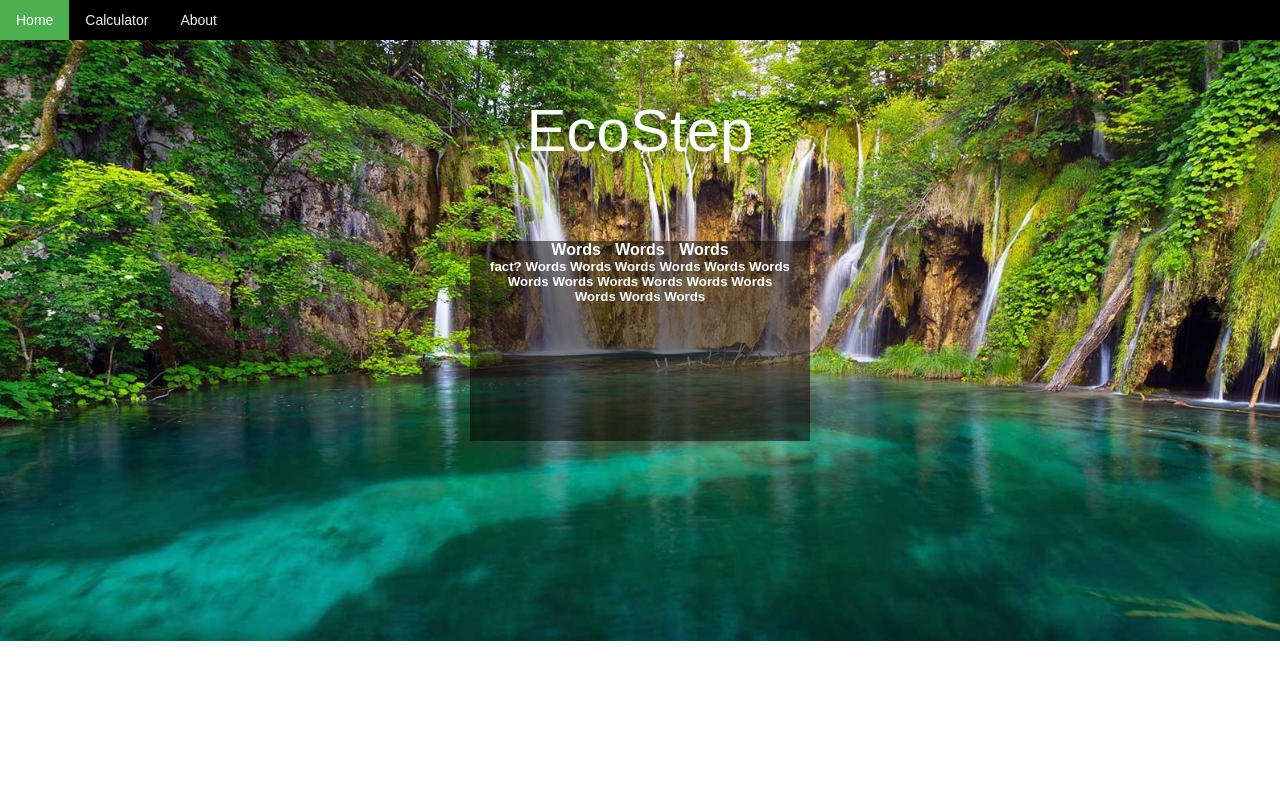
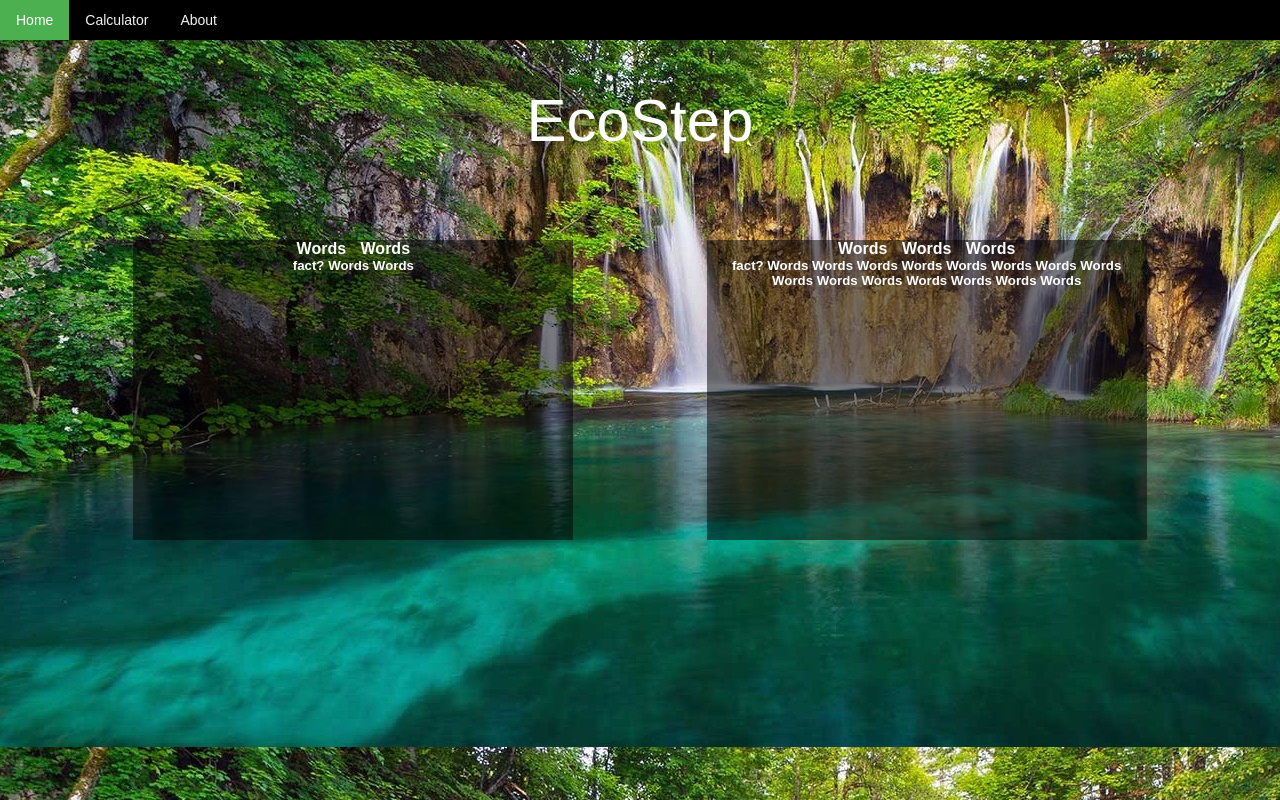
Before and after one commit to fadybesada/EcoStep, a Python web app: template templates/mainpage.html in a window 1280 px wide. Run offline with Jinja, Linux system fonts and the light colour scheme; the template is opened without the code that fills it, so the values that code supplies are empty.

Commit message:
made changes to the mainn page

```diff
--- a/static/css/mainPage.css
+++ b/static/css/mainPage.css
@@ -1,3 +1,46 @@
+html {
+  height: 100%;
+}
+
+body {
+  height: 100%;
+  background-image: url("/static/images/nature1.jpg");
+}
+
+
+#parent{
+  /* border: 3px dotted black; */
+  height: 700px;
+  width: 100%;
+
+/* flexbox */
+  display: inline-flex;
+
+  justify-content: space-evenly;
+  align-items: center;
+  /*flex-wrap: wrap-reverse;
+  align-content: flex-start;*/
+
+}
+
+#first{
+  background-color: rgba(0, 0, 0, 0.5);
+  padding-left: 20px;
+  padding-right: 20px;
+  height: 300px;
+  width: 400px;
+}
+
+#second{
+  background-color: rgba(0, 0, 0, 0.5);
+  padding-left: 20px;
+  padding-right: 20px;
+  height: 300px;
+  width: 400px;
+}
+
+/*  Website Name  */
+
 .centered {
   position: absolute;
   top: 15%;
@@ -7,23 +50,18 @@
   font-size: 60px;
   color: white;
 }
+
+
 /* TEXT BLOCK FOR FIRST IMAGE  */
 
 
-.container {
-  position: relative;
-  font-family: Arial;
-  display: flex;
-  align-items: center;
-  justify-content: space-evenly;
 }
+
 .text-block {
-  position: absolute;
-  height: 200px;
+  height: 500px;
   width: 300px;
-  background-color: rgba(0, 0, 0, 0.5);
-  padding-left: 20px;
-  padding-right: 20px;
+  float:left;
+
 }
 
 /* TEXT INSIDE THE BLOCK  */
--- a/templates/mainpage.html
+++ b/templates/mainpage.html
@@ -6,6 +6,7 @@
     <link rel="stylesheet" href="/static/css/everypage.css">
     <link rel="stylesheet" href="/static/css/mainpage.css">
   </head>
+
 
     <!-- NAVIGATION BAR -->
   <div class="topnav">
@@ -19,14 +20,20 @@
 
       <!--  TOP IMAGE   -->
 
-  <div class="container">
-  <img src="/static/images/nature1.jpg" alt="Nature" style="width:100%;">
-  <div class="centered">EcoStep</div>
-    <div class="text-block">
-      <h4>Words Words Words</h4>
-      <h5>fact? Words Words Words Words Words Words Words Words Words Words Words Words Words Words Words</h5>
-    </div>
-  </div>
+
+    <section id ="parent">
+      <div class="centered">EcoStep</div>
+        <div id ="first" class="text-block">
+          <h4>Words Words</h4>
+          <h5>fact? Words Words</h5>
+        </div>
+
+        <div id ="second" class="text-block">
+          <h4>Words Words Words</h4>
+          <h5>fact? Words Words Words Words Words Words Words Words Words Words Words Words Words Words Words</h5>
+        </div>
+    </section>
+
 
   </body>
 </html>
```
